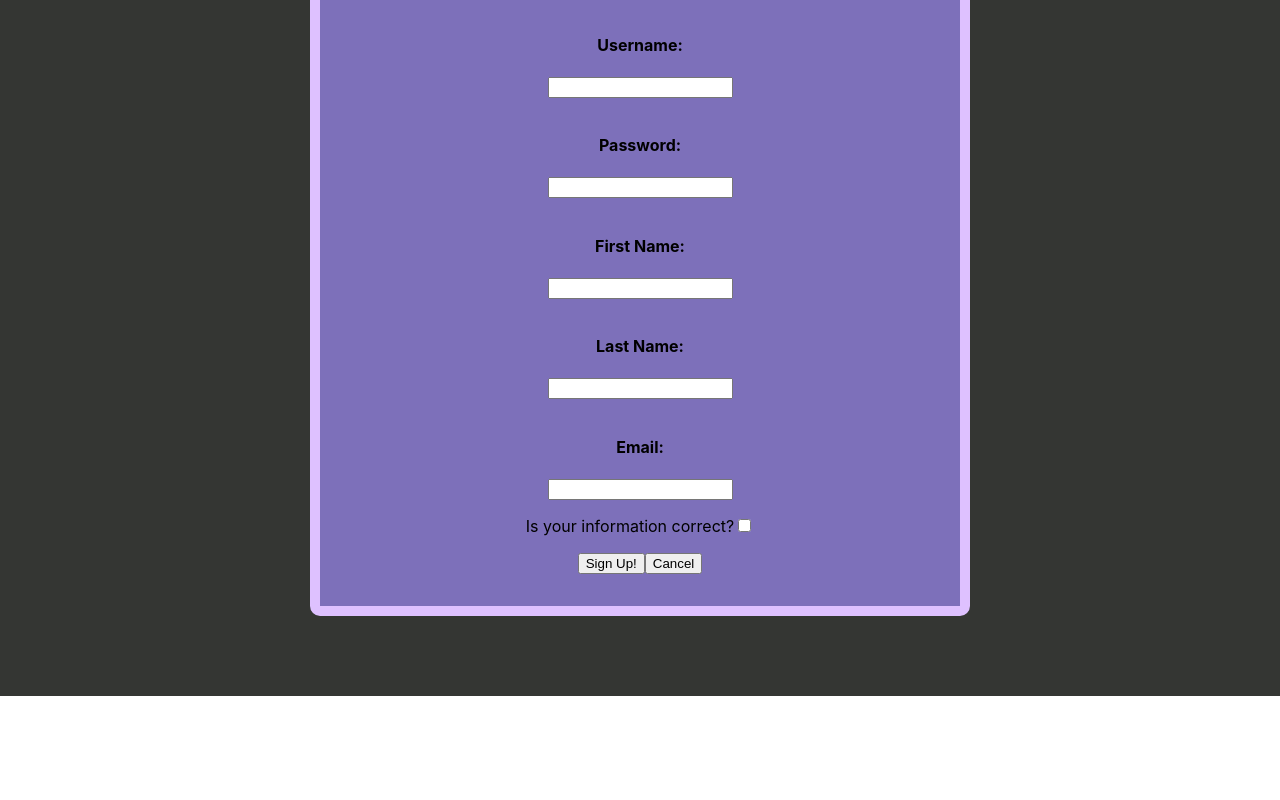
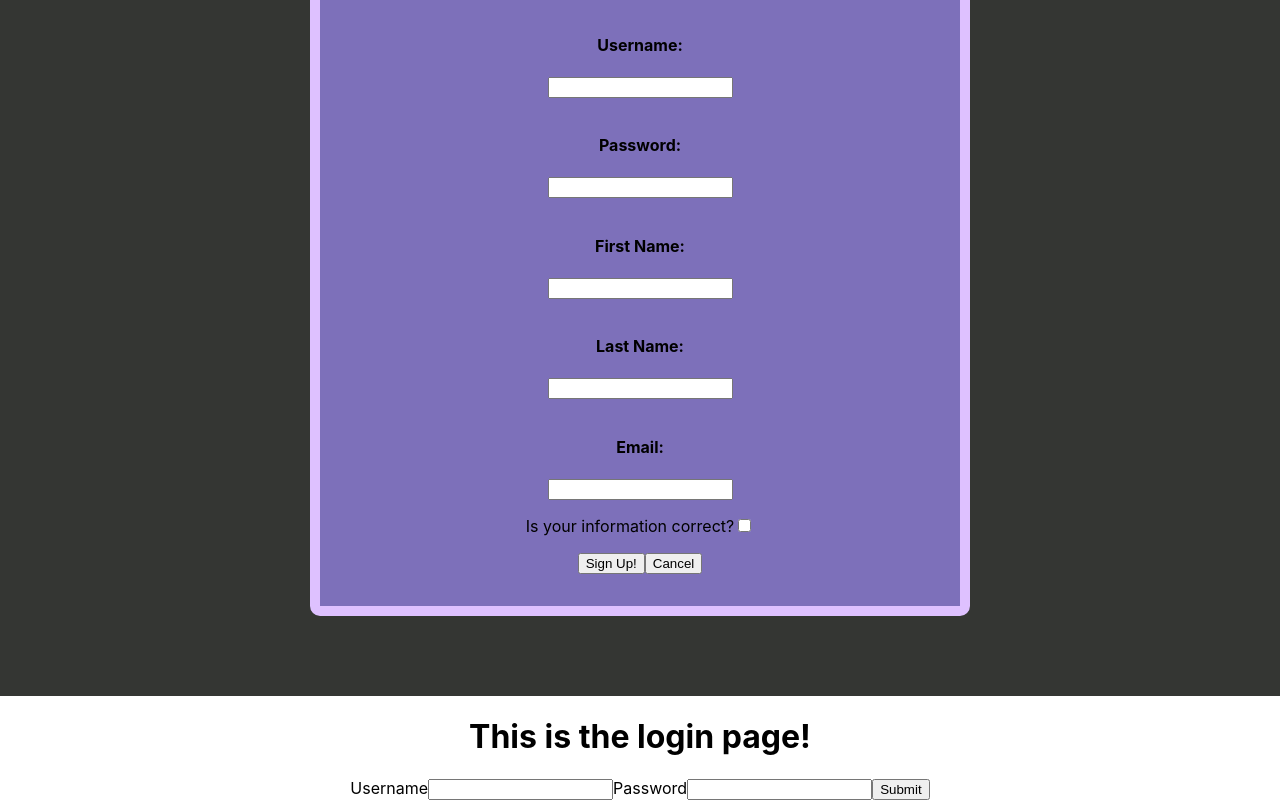
Before and after one commit to Build-Week-ft-african-marketplace-6/front-end, a React (Create React App) app: page /signUpPage in a window 1280 px wide. Shown: the part 270-1070 px from the top of the page. Before the commit the page ends 966 px from the top, so only its background shows below. Built offline with nearby package versions, Linux system fonts and the light colour scheme.

Commit message:
working on login page

```diff
--- a/src/App.js
+++ b/src/App.js
@@ -1,6 +1,7 @@
 import './App.css';
 import {Route} from 'react-router-dom';
 import SignUpPage from './components/signUpPage';
+import Login from './Login';
 //import axios from 'axios';
 //import * as yup from 'yup';
 
@@ -10,6 +11,7 @@ function App() {
     <div className="App">
       <Route exact path="/signUpPage">
         <SignUpPage/>
+        <Login />
       </Route>
     </div>
   );
--- a/src/Login.js
+++ b/src/Login.js
@@ -1,11 +1,33 @@
 import React from 'react';
 
 const Login = () => {
+
+    // const onSubmit = evt => {
+    //     evt.preventDefault()
+    //     submit()
+    //   }
+
     return (
     <div>
+
         <h1>This is the login page!</h1>
-        <h2>Hey this is where the form is gonna go!</h2>
-        <h3>add the submit button!</h3>
+
+        <label>Username
+          <input
+            name='username'
+            type='text'
+          />
+        </label>
+
+        <label>Password
+          <input
+            name='password'
+            type='text'
+          />
+        </label>
+
+        <button>Submit</button>
+
     </div>
 )}
 
```
Also changed, not shown: 1 other file (tests, documents, lock files or other folders).
